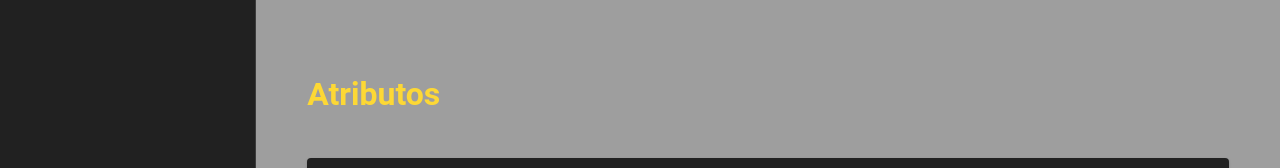
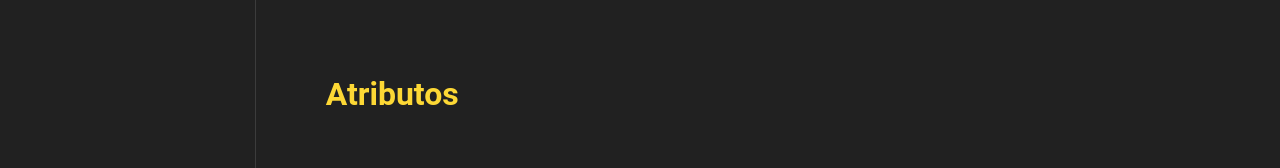
Before and after one commit to Brunosalata/portfolio, a Vue app: page / in a window 1280 px wide. Shown: the part 1339-1507 px from the top of the page. Built offline with nearby package versions, Linux system fonts and the light colour scheme; grey boxes are pictures that could not be loaded.

Commit message:
Centralize content Skill div and v-divider below

```diff
--- a/src/components/home/Skills.vue
+++ b/src/components/home/Skills.vue
@@ -1,11 +1,11 @@
 <template>
-    <v-card class="mx-auto mt-20" max-width="90%">
+    <v-card class="mx-auto mt-20 bg-transparent" elevation="0">
 
         <v-container fluid>
             <v-row dense>
                 <v-col v-for="card in cards" :key="card.title" :cols="card.flex" sm="6" md="6" lg="6" xl="6" xxl="6">
                     <v-hover v-slot="{ isHovering, props }">
-                        <v-card id="v-card-skill" :elevation="isHovering ? 12 : 0" :class="{ 'on-hover': isHovering }"
+                        <v-card id="v-card-skill" :elevation="isHovering ? 12 : 2" :class="{ 'on-hover': isHovering }"
                             v-bind="props">
                             <v-img :src="card.src" gradient="to bottom, rgba(0,0,0,.1), rgba(0,0,0,.5)" cover>
                                 <div style="height: 100%;">
--- a/src/views/Home.vue
+++ b/src/views/Home.vue
@@ -1,16 +1,19 @@
 <template>
   <h1 class="mb-2 text-md-h3">Be there from anywhere</h1>
   <div><Carousel /></div>
-  <v-container class="pa-5 pt-0">
+  <div class="pa-5 pt-0">
     <div class="pt-15 pb-15"><Brands /></div>
     <v-divider></v-divider>
     <div class="pt-10"><Description /></div>
-  </v-container>
-  <div class="bg-grey" style="padding-top: 80px; padding-bottom: 80px;">
-    <div class="text-yellow-darken-1 mb-10" flex style="padding-left: 5%;">
-      <h1>Atributos</h1>
+  </div>
+  <div class="bg-grey-darken-4 d-flex justify-center align-center">
+    <div style="padding-top: 80px; padding-bottom: 80px; width: 90%;">
+      <div class="text-yellow-darken-1" flex style="padding-left: 2%;">
+        <h1>Atributos</h1>
+      </div>
+      <div class="pt-10 pb-15"><Skills /></div>
+      <v-divider></v-divider>
     </div>
-    <Skills />
   </div>
   <SlideGroup />
 </template>
```
